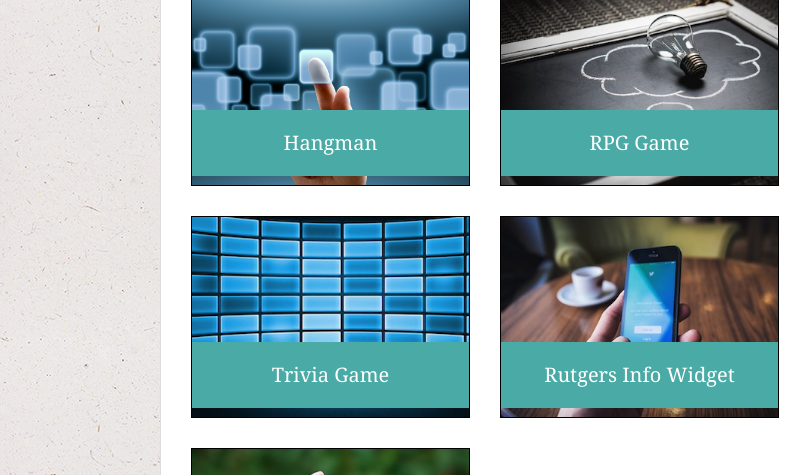
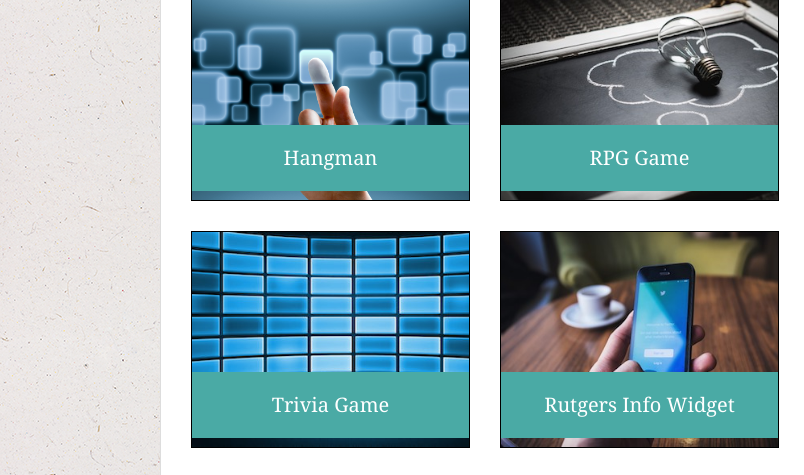
Before and after one commit to MayraJaimes/Responsive_Portfolio, a plain HTML site: page portfolio.html in a window 1280 px wide. Shown: the part 263-738 px from the top of the page, 0-804 px from the left. Drawn offline with Linux system fonts and the light colour scheme.

```diff
--- a/assets/css/style.css
+++ b/assets/css/style.css
@@ -14,6 +14,7 @@ h1, h2, h3 {
 
 h2 {
 	margin-left: 30px;
+	margin-right: 30px;
 }
 
 p {
@@ -128,7 +129,6 @@ nav a:hover {
 
 .portfolio {
 	width: 100%;
-	height:300px;
 	border: 1px black solid;
 	background-size: cover;
 	background-repeat: no-repeat;
@@ -228,7 +228,6 @@ button {
 	margin: 2.5px 2.5px 10px 2.5px;
 }
 
-
 footer {
 	width: 100%;
 	display: block;
@@ -253,21 +252,26 @@ footer p {
 	.description {
 	width: 100%;
 	padding: 0;
-}
+	}
 
 	h1 {
 		text-align: left;
 	}
 
-	h2, h3 {
+	h2 {
+		margin-left: 0;
+		margin-right: 0;
+	}
+
+	h3 {
 	margin-left: 0;
-}
+	}
 
 	.headerContainer {
 	margin: 0;
 	text-align: center;
 	padding: 0 30px;
-}
+	}
 
 	.contentContainer {
 		margin: 40px auto;
@@ -299,6 +303,7 @@ footer p {
 		max-width: 960px;
 		margin: 0 auto;
 	}
+
 	h1 {
 		width: auto;
 		padding: 28px;
@@ -311,9 +316,8 @@ footer p {
 	}
 
 	.portfolio {
-		max-width: calc(50% - 17px);
+		width: calc(50% - 17px);
 		float: left;
-		height: 220px;
 	}
 
 	.portfolio h3 {
@@ -330,6 +334,7 @@ footer p {
 	.portfolio:last-child{
 	margin-bottom: 0;
 	}
+}
 
 @media only screen and (min-width: 980px) {
 
@@ -357,6 +362,27 @@ footer p {
 		text-align: left;
 	}
 
+	.portfolio {
+		width: 548px;
+		height: 400px;
+		float: left;
+	}
+
+	.portfolio h3 {
+		padding: 18px 30px;
+		float: left;
+		width: calc(100% - 60px);
+		margin-top: 325px;
+	}
+
+	.portfolio:nth-child(even) {
+	margin-right:0;
+	}
+
+	.portfolio:last-child{
+	margin-bottom: 0;
+	}
+}
 
 @media only screen and (min-width: 1240px) {
 
@@ -365,7 +391,7 @@ footer p {
 	float: left;
 	height: 200px;
 	margin-right: 20px;
-}
+	}
 
 	.contentContainer {
 		max-width: 960px;
@@ -384,17 +410,18 @@ footer p {
 		padding: 30px;
 		text-align: left;
 	}
+
 	.portfolio {
 		max-width: calc(50% - 17px);
+		height: 215px;
 		float: left;
-		height: 200px;
 	}
 
 	.portfolio h3 {
 		padding: 18px 30px;
 		float: left;
 		width: calc(100% - 60px);
-		margin-top: 125px;
+		margin-top: 140px;
 	}
 
 	.portfolio:nth-child(even) {
@@ -413,5 +440,4 @@ footer p {
 		padding: 0;
 		width: 100%;
 	}
-
 }
```
